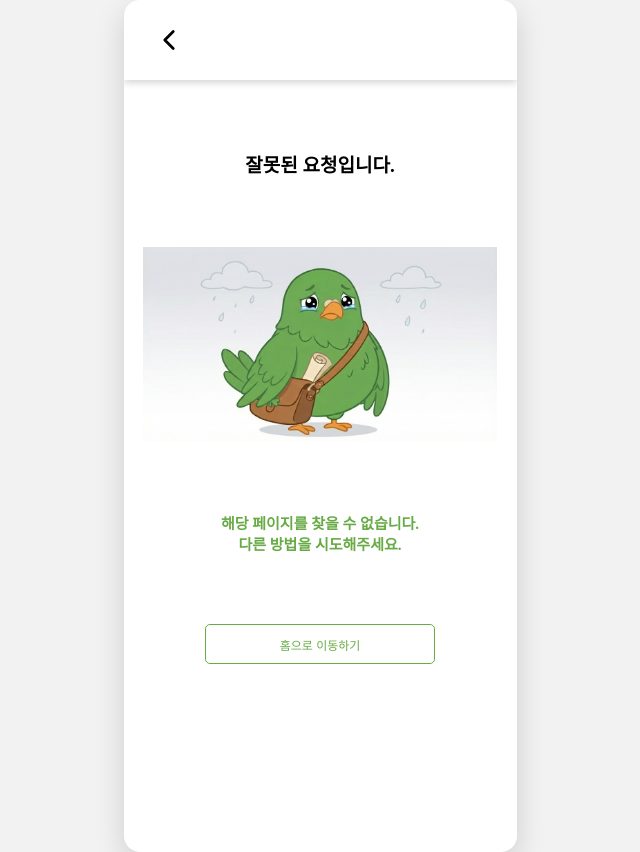
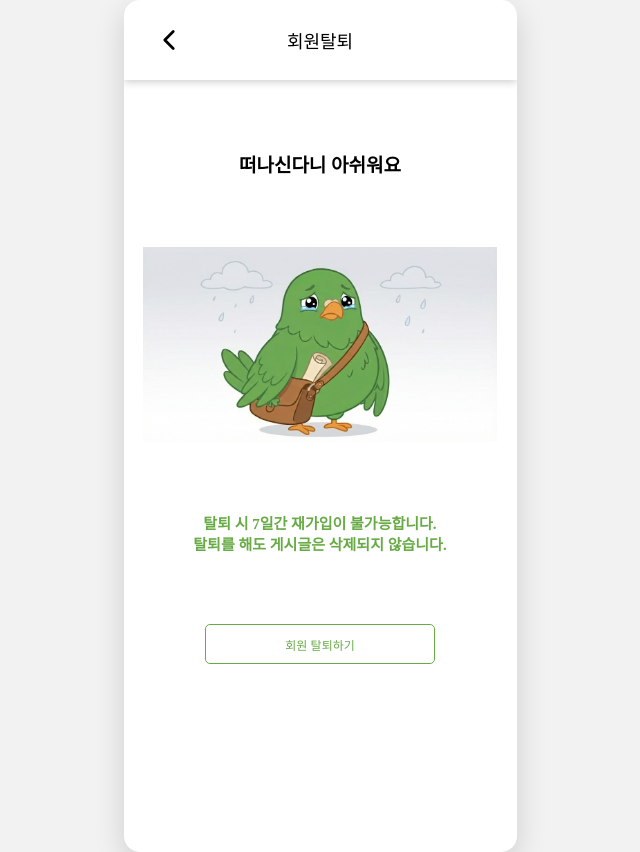
Before and after one commit to seoyoon127/goodluckbuddy_frontend, a React (Vite) app: page /withdraw in a window 1280 px wide. Shown: the whole page, without its empty margins (320-960 px from the left). Built offline with nearby package versions, Linux system fonts and the light colour scheme.

Commit message:
feat: 회원탈퇴 페이지 구현 #6

```diff
--- /dev/null
+++ b/src/pages/WithdrawPage.jsx
@@ -0,0 +1,38 @@
+import styled from "styled-components"
+import Navbar from "../components/navbar/navbar"
+import Title from "../components/text/Title"
+import BirdSadSrc from "../assets/bird_sad.png"
+import SubTitle from "../components/text/SubTitle"
+import Button from "../components/button/SquareWhiteLongButton"
+
+const WithdrawPage = () => {
+    const handleWithdraw = () => {
+        // 회원탈퇴 로직
+    }
+    return (
+        <>
+            <Navbar title={"회원탈퇴"} none={true}/>
+            <Wrapper>
+                <Title text={"떠나신다니 아쉬워요"}/>
+                <Image src={BirdSadSrc} alt="bird_sad"/>
+                <SubTitle textGreen={`탈퇴 시 7일간 재가입이 불가능합니다.\n탈퇴를 해도 게시글은 삭제되지 않습니다.`}/>
+                <Button text={"회원 탈퇴하기"} onClick={handleWithdraw}/>
+            </Wrapper>
+        </>
+    )
+}
+export default WithdrawPage
+
+const Wrapper = styled.div`
+    display: flex;
+    flex-direction: column;
+    justify-content: center;
+    align-items: center;
+    margin-top: 70px;
+    gap:70px;
+`;
+
+const Image = styled.img`
+    width: 90%;
+    heigth:200px;
+`;
--- a/src/router/router.jsx
+++ b/src/router/router.jsx
@@ -8,6 +8,7 @@ import SignupPage from "../pages/SignupPage";
 import NotFound from "../pages/NotFound";
 import RecommendPage from "../pages/RecommendPage";
 import ProfileModifyPage from "../pages/ProfileModifyPage"
+import WithdrawPage from "../pages/WithdrawPage"
 
 const router = createBrowserRouter([
     {
@@ -43,6 +44,10 @@ const router = createBrowserRouter([
                 element: <ProfileModifyPage/>
             },
             {
+                path: 'withdraw',
+                element: <WithdrawPage/>
+            },
+            {
                 path: '*',
                 element: <NotFound/>
             }
```
